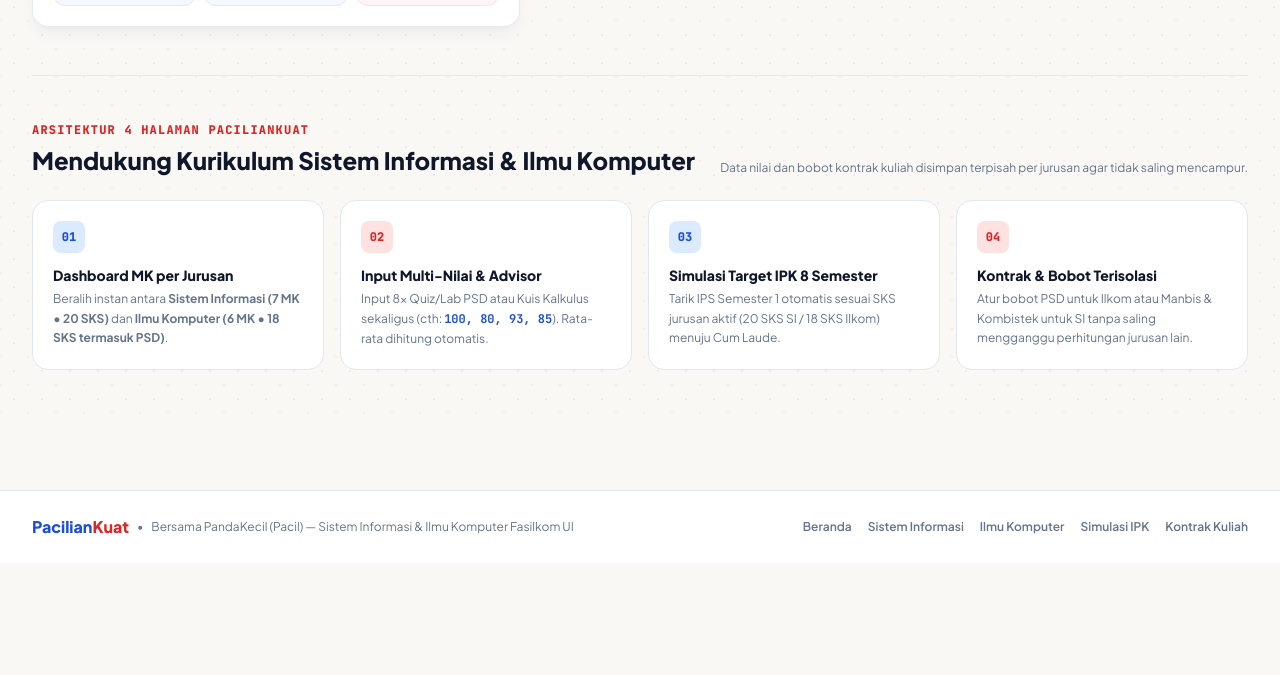
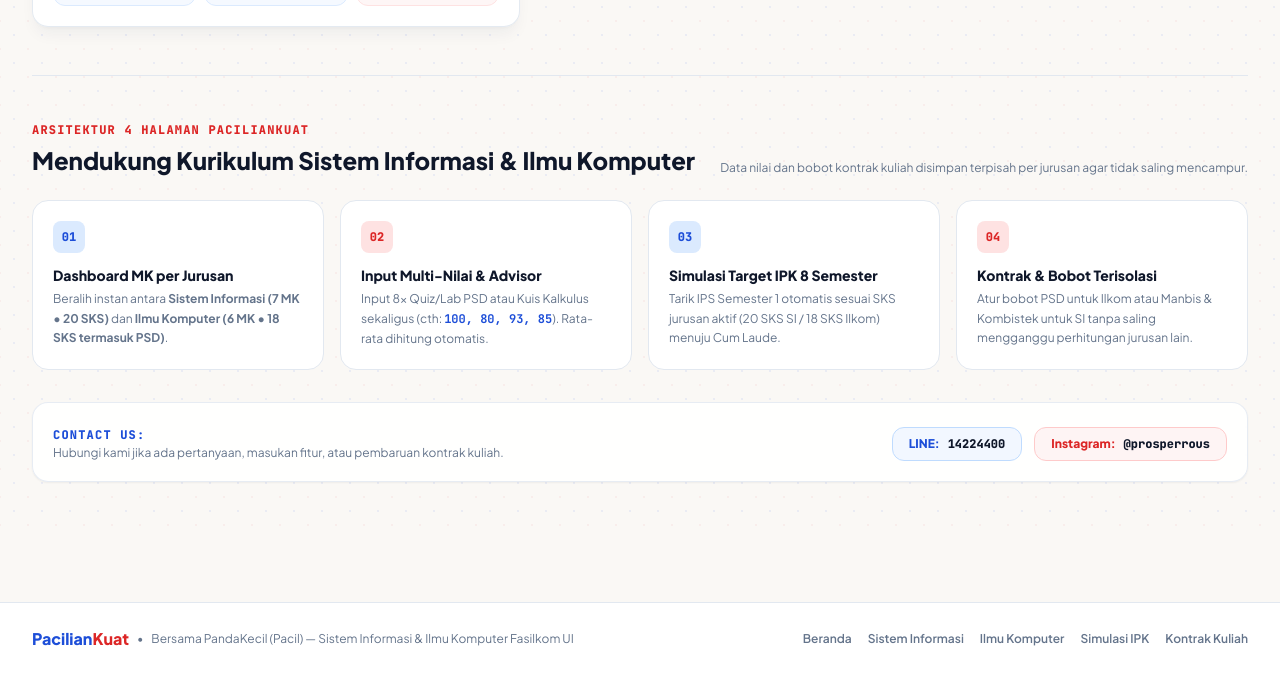
Before and after one commit to TRIPLEIO/grade, a plain HTML site: page index.html in a window 1280 px wide. Shown: the part 842-1517 px from the top of the page. Before the commit the page ends 1405 px from the top, so only its background shows below. Drawn offline with nearby package versions, Linux system fonts and the light colour scheme.

Commit message:
Update index.html

```diff
--- a/index.html
+++ b/index.html
@@ -772,6 +772,24 @@
               <div class="w-8 h-8 rounded-lg bg-red-100 text-brand-red font-mono font-extrabold text-xs flex items-center justify-center mb-3">04</div>
               <h3 class="font-extrabold text-slate-900 text-sm">Kontrak &amp; Bobot Terisolasi</h3>
               <p class="text-xs text-slate-500 mt-1 leading-relaxed">Atur bobot PSD untuk Ilkom atau Manbis &amp; Kombistek untuk SI tanpa saling mengganggu perhitungan jurusan lain.</p>
+            </div>
+          </div>
+
+          <!-- Contact Us Section at the Bottom of Beranda -->
+          <div class="mt-8 pt-6 border-t border-slate-200/80 flex flex-col sm:flex-row sm:items-center justify-between gap-4 bg-white/90 backdrop-blur-sm rounded-2xl p-5 border border-slate-200 shadow-sm">
+            <div>
+              <div class="text-xs font-mono uppercase tracking-widest text-brand-blue font-extrabold">Contact Us:</div>
+              <p class="text-xs text-slate-500 mt-0.5">Hubungi kami jika ada pertanyaan, masukan fitur, atau pembaruan kontrak kuliah.</p>
+            </div>
+            <div class="flex flex-wrap items-center gap-3">
+              <div class="inline-flex items-center gap-2 px-4 py-2 rounded-xl bg-blue-50/80 border border-blue-200 text-xs font-bold text-slate-800">
+                <span class="text-brand-blue font-extrabold">LINE:</span>
+                <span class="font-mono font-extrabold text-slate-900 select-all">14224400</span>
+              </div>
+              <a href="https://instagram.com/prosperrous" target="_blank" rel="noopener noreferrer" class="inline-flex items-center gap-2 px-4 py-2 rounded-xl bg-red-50/80 hover:bg-red-100/80 border border-red-200 text-xs font-bold text-slate-800 transition-colors">
+                <span class="text-brand-red font-extrabold">Instagram:</span>
+                <span class="font-mono font-extrabold text-slate-900">@prosperrous</span>
+              </a>
             </div>
           </div>
         </div>
```
